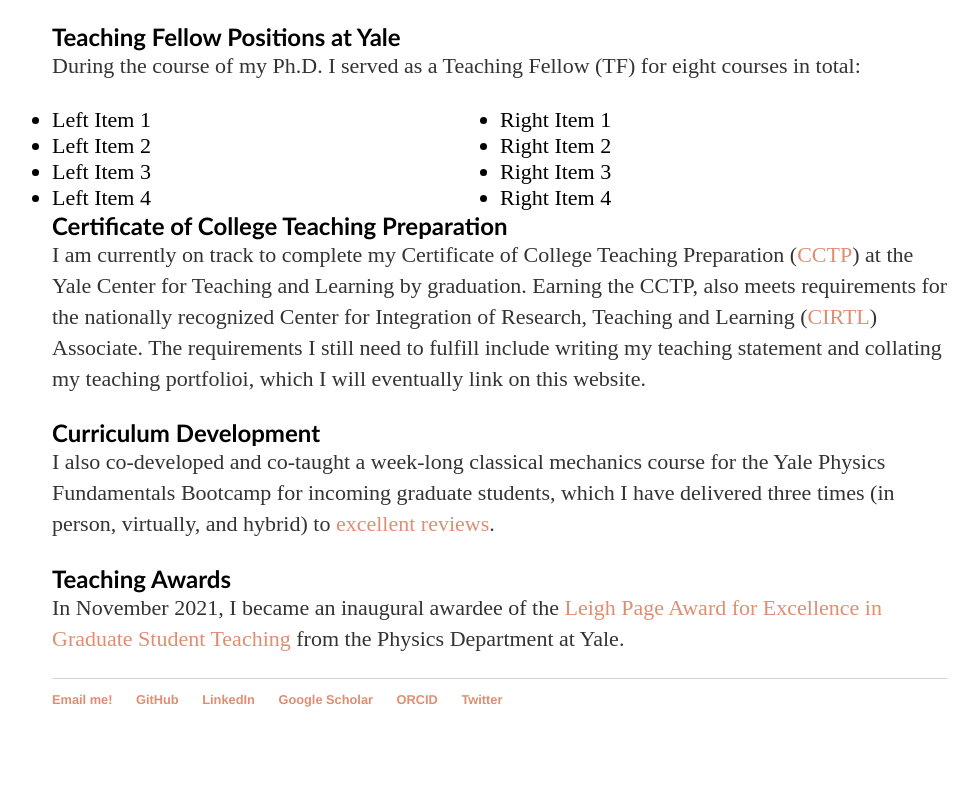
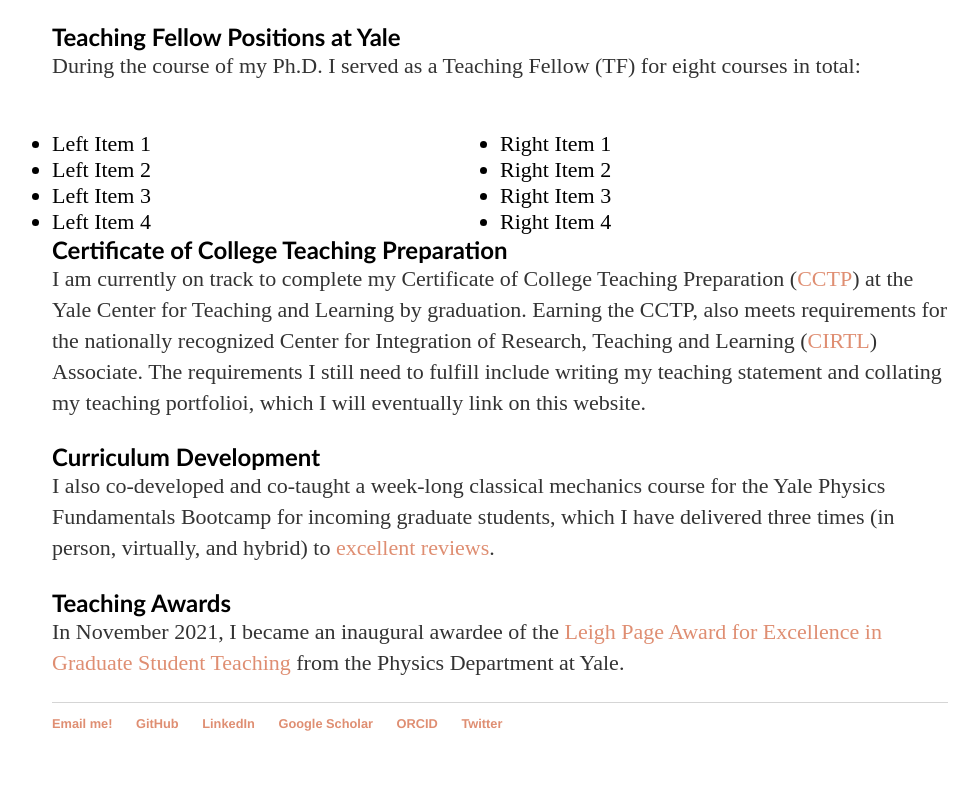
Before and after one commit to lunazagor/lunazagor.github.io, a Jekyll site: the page built from teaching/index.html, in a window 1280 px wide. Shown: the part 533-1324 px from the top of the page, without its empty margins (140-1119 px from the left). Built offline with Jekyll 4.4.1, drawn with Linux system fonts in a browser that asks for light colours; before the commit the page ends 1300 px from its top, so only the background shows below that.

Commit message:
Update index.html

```diff
--- a/teaching/index.html
+++ b/teaching/index.html
@@ -21,7 +21,7 @@
 
 <h2 style="text-align:left;font-family:optima;margin-bottom:0.0em"> Teaching Fellow Positions at Yale </h2>
 
-<p style="text-align:left;font-size:22px; display: inline"> During the course of my Ph.D. I served as a Teaching Fellow (TF) for eight courses in total:
+<p style="text-align:left;font-size:22px; display: inline"> During the course of my Ph.D. I served as a Teaching Fellow (TF) for eight courses in total: <p>
  <div style="float: left; width: 50%;">
 <ul style="text-align:left;font-size:22px; display: inline">
 <li>Left Item 1</li>
@@ -38,7 +38,7 @@
 <li>Right Item 4</li>
 </ul>
 </div>
-<p>
+
 
 <h2 style="text-align:left;font-family:optima;margin-bottom:0.0em"> Certificate of College Teaching Preparation </h2>
 
```
